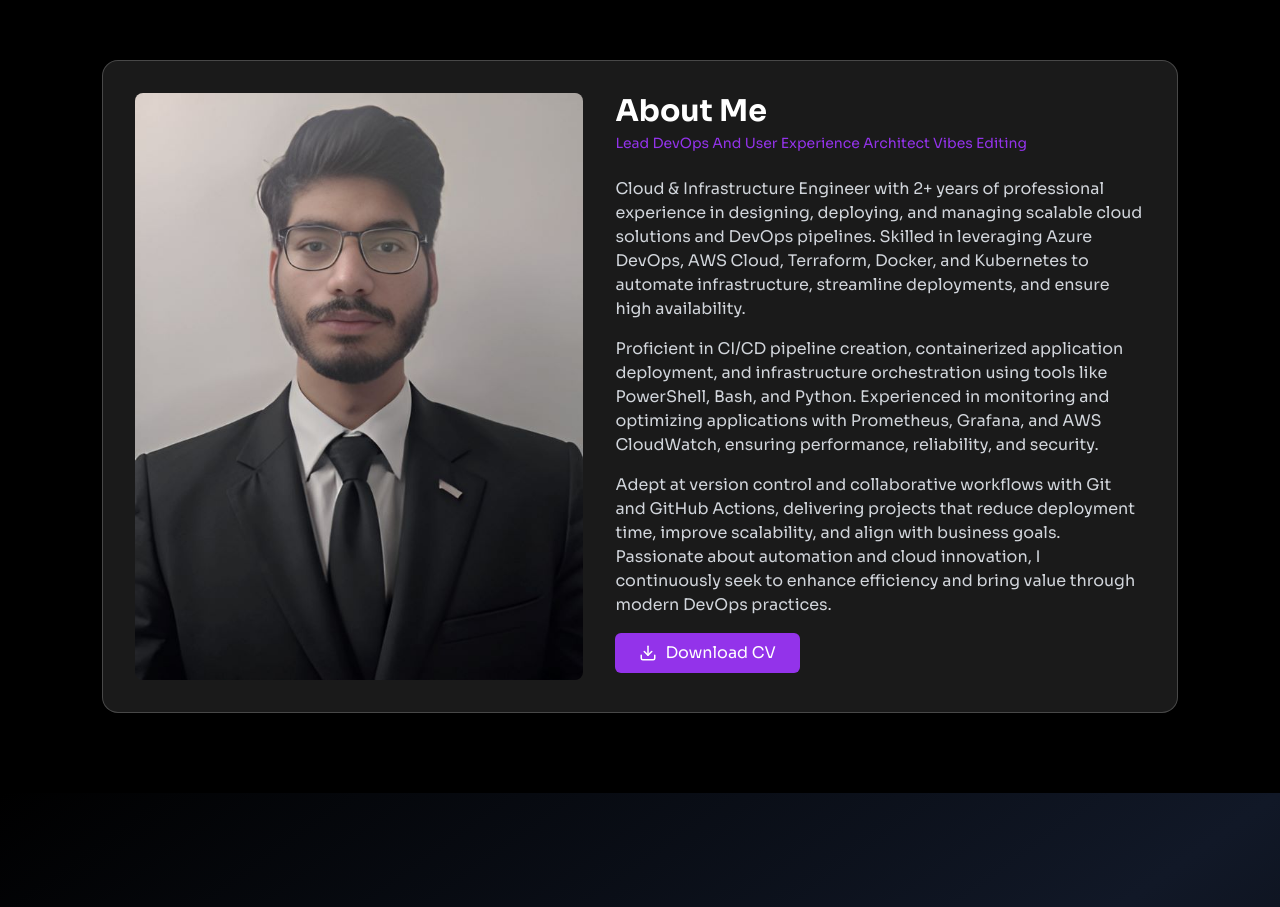
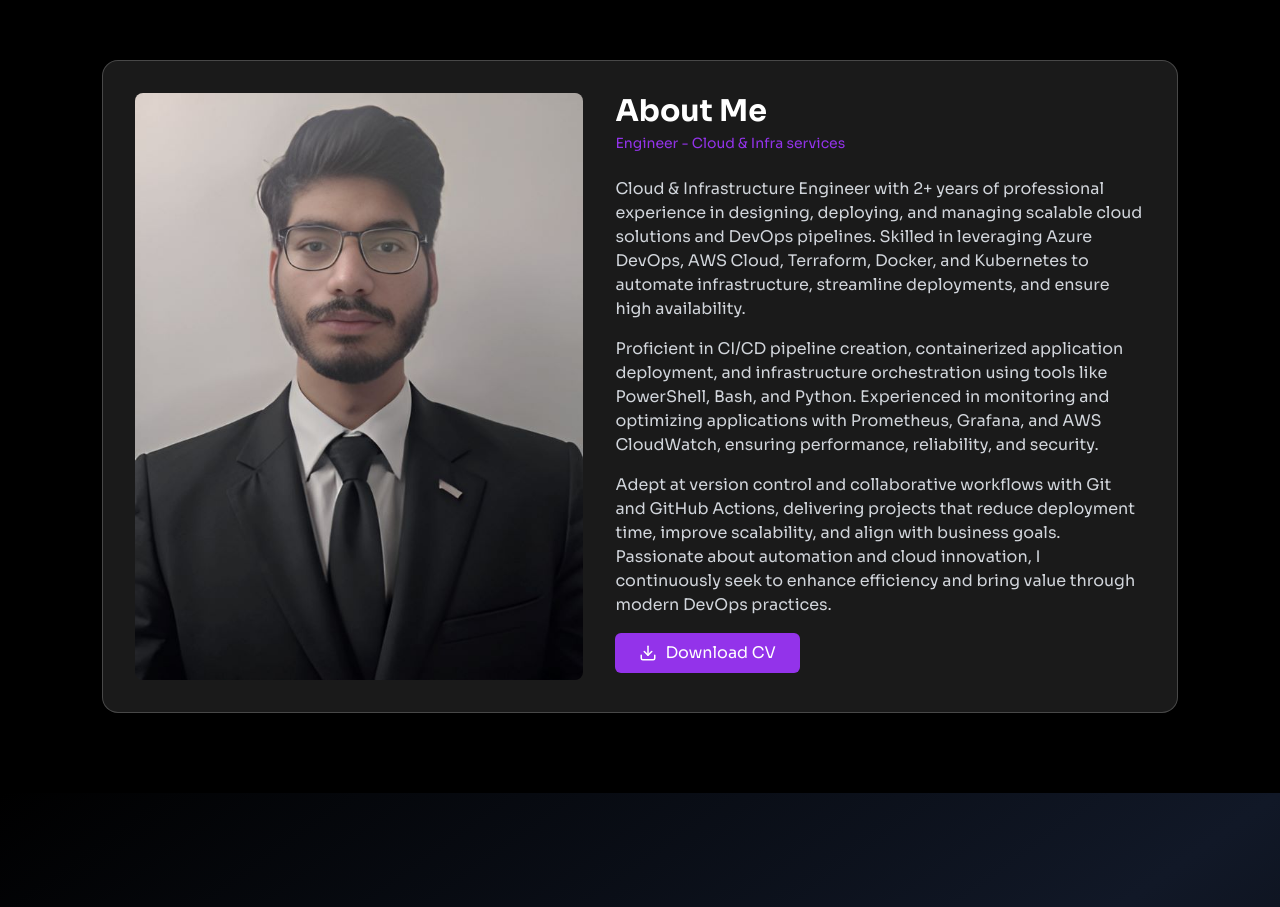
Before and after one commit to tarunchaudhary2/portfolio, a Next.js app: page / in a window 1280 px wide. Shown: the part 820-1727 px from the top of the page. Built offline with nearby package versions, Linux system fonts and the light colour scheme; no server answers.

Commit message:
about me subtitle changed

```diff
--- a/app/component/Homepage/AboutSection.tsx
+++ b/app/component/Homepage/AboutSection.tsx
@@ -41,7 +41,7 @@ function AboutSection({}: Props) {
           >
             <h2 className="text-3xl font-bold mb-1">About Me</h2>
             <p className="text-purple-600 text-sm mb-6">
-              Lead DevOps And User Experience Architect Vibes Editing
+              Engineer - Cloud & Infra services
             </p>
 
             <div className="space-y-4">
```
